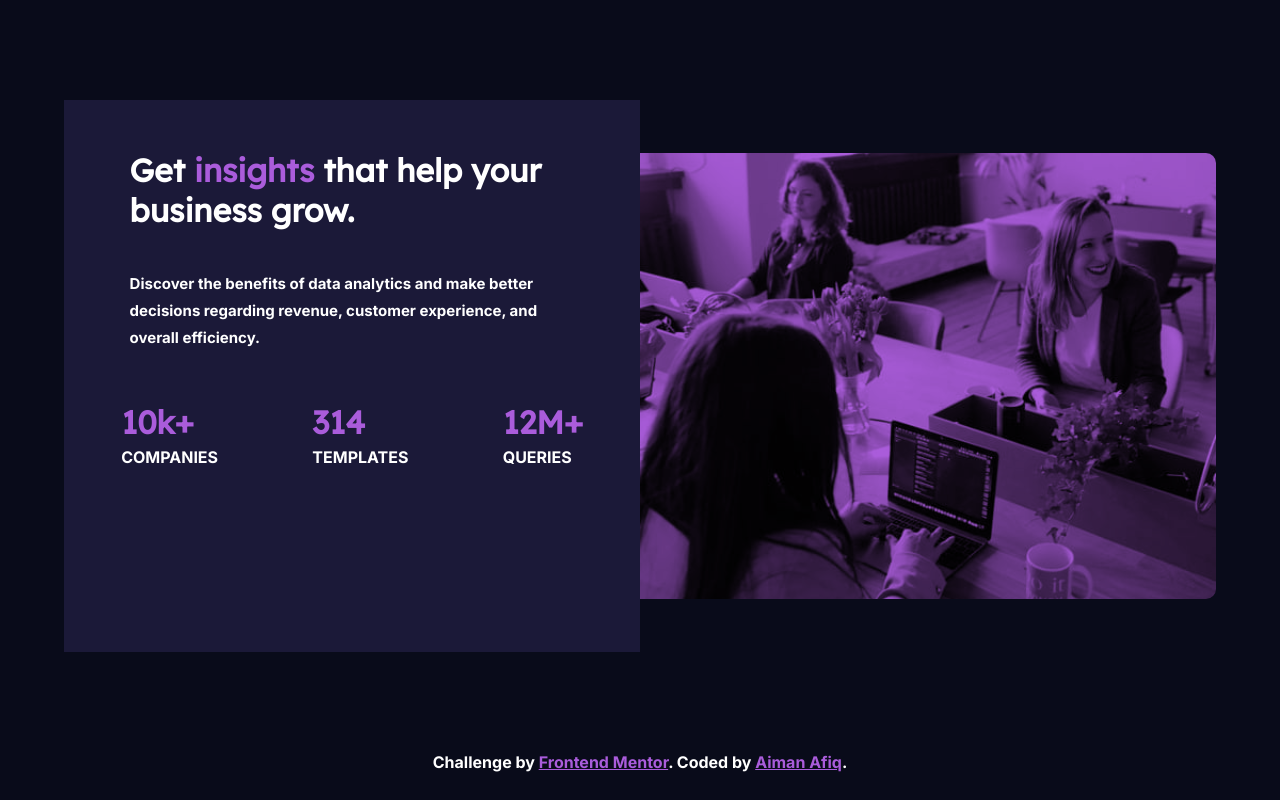
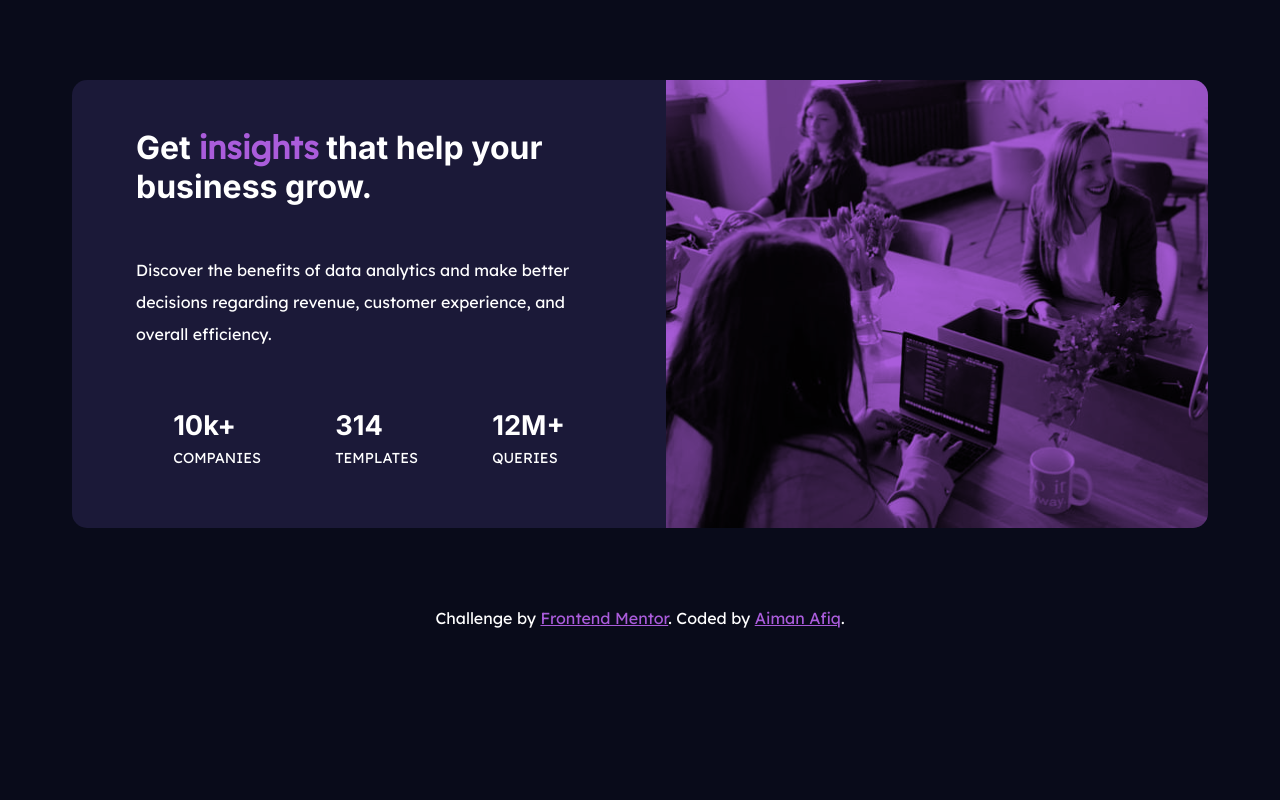
Before and after one commit to Uinajo/stats-preview-component, a plain HTML site: page index.html in a window 1280 px wide. Drawn offline with Linux system fonts and the light colour scheme.

Commit message:
Fixed design layout (rewrite css)

```diff
--- a/index.html
+++ b/index.html
@@ -12,6 +12,7 @@
   <link href="https://fonts.googleapis.com/css2?family=Inter:wght@700&display=swap" rel="stylesheet">
 </head>
 <body>
+  <hr class="break">
   <div class="container">
     <div class="picture"></div>
     <div class="content">
@@ -20,7 +21,7 @@
         experience, and overall efficiency.</p>
       <ul class="list">
         <li>
-          <span class="value lower">10k+</span>companies
+          <span class="value" style="text-transform: lowercase;">10k+</span>companies
         </li>
         <li>
           <span class="value">314</span>templates
@@ -31,6 +32,7 @@
       </ul>
     </div>
   </div>
+  <hr class="break">
   <div class="attribution">
     Challenge by <a href="https://www.frontendmentor.io?ref=challenge" target="_blank">Frontend Mentor</a>.
     Coded by <a href="#">Aiman Afiq</a>.
--- a/style.css
+++ b/style.css
@@ -7,131 +7,133 @@
   --slightly-transparent-white: hsla(0, 0%, 100%, 0.6);
 }
 
-
-*{
-  margin: 0px;
-  padding: 0px;
-  box-sizing: border-box;
+h1{
+  font-family: 'Inter', sans-serif;
+  font-weight: 700;
+  font-size: 2rem;
 }
 
-img {
-  max-width: 100%;
+* {
+  font-family: 'Lexend Deca', sans-serif;
+  font-weight: 400;
+  color:var(--white);
 }
 
-span{
-  color: var(--soft-violet);
+p {
+  line-height: 1.6rem;
 }
 
-body {
+body{
+  background-color: var(--very-dark-blue);
+}
+
+.container {
+  margin: auto;
+  padding: 0;
+  width: 328px;
+  height: 781px;
+  display: flex;
+  flex-direction: column;
+  align-items: center;
+  background-color: var(--dark-desaturated-blue);
+  border-radius: 15px;
+  text-align: center;
+}
+
+.container .content {
+  padding: 20px;
+}
+
+.container .picture {
+  border-radius: 15px 15px 0 0;
+  background: url(./images/image-header-mobile.jpg);
+  background-size: cover;
+  background-color: var(--soft-violet);
+  background-blend-mode: multiply;
+  width: 328px;
+  height: 241px;
+}
+
+
+.container .content .list {
+  padding: 0;
+  margin: 40px auto 0 auto;
+  text-transform: uppercase;
+}
+.container .content .list li{
+  font-size: 0.9rem;
+  list-style-type: none;
+  margin: 20px auto;
+  line-height: 2rem;
+}
+
+.container .content .list .value{
+  display: block;
   font-family: 'Inter', sans-serif;
-  background-color: var(--very-dark-blue);
+  font-weight: 700;
+  font-size: 1.7rem;
   color: var(--white);
 }
 
-p {
-  font-size: 15px;
-  font-weight: 400;
-  width: 80%;
-  margin-left: auto;
-  margin-right: auto;
-  line-height: 1.5rem;
+.container .content span{
+  color: var(--soft-violet);
+  font-weight: 700;
 }
 
-h1 {
-  font-family: 'Lexend Deca', sans-serif;
-  font-weight: 700;
-  margin: 40px auto 20px;
-  width: 80%;
+.break {
+  border: none;
+  height: 4rem;
 }
 
-.container{
-  background-color: var(--dark-desaturated-blue);
-  margin: 50px 20px;
-  padding: 0 0 5px;
-  border-radius: 10px;
+.attribution {
   text-align: center;
-}
-
-
-.container .picture{
-  background: url(./images/image-header-mobile.jpg);
-  background-size: cover;
-  background-position: center;
-  background-repeat: no-repeat;
-  background-color: var(--soft-violet);
-  background-blend-mode: multiply;
-  height: 446px;
-  border-radius: 10px 10px 0 0;
-}
-.container .list li {
-  list-style-type: none;
-  margin: 10px auto 10px auto;
-  text-transform: uppercase;
-}
-
-.container .content li span {
-  font-family: 'Lexend Deca', sans-serif;
-  font-weight: 700;
-  display: block;
-  margin-bottom: 5px;
-}
-
-.container .list .value {
-  font-size: 2rem;
-}
-
-.container .lower{
-  text-transform: lowercase;
-}
-
-.attribution{
-  text-align: center;
-  padding-bottom: 20px;
+  margin: auto;
 }
 
 .attribution a {
   color: var(--soft-violet);
 }
 
-@media (min-width: 768px){
-  .container{
-    text-align: left;
+@media (min-width: 765px){
+  .container {
+    margin: auto 4rem;
+    padding: 0;
+    height: 448px;
+    width: auto;
     display: flex;
-    padding: 0;
-    align-items: center;
-    height: 69vh;
-    width: 90%;
-    margin: 100px auto 100px auto;
-    justify-content: center;
-    background-color: transparent;
+    flex-direction: row-reverse;
+    background-color: var(--dark-desaturated-blue);
+    border-radius: 15px;
   }
-  .container .picture{
-    width: 50%;
-    order: 2;
+
+  .container .picture {
+    border-radius: 0 15px 15px 0;
     background: url(./images/image-header-desktop.jpg);
+    background-repeat: no-repeat;
+    background-size: cover;
     background-color: var(--soft-violet);
     background-blend-mode: multiply;
-    background-repeat: no-repeat;
-    background-size: cover;
-    border-radius: 0 10px 10px 0;
+    width: 542px;
+    height: 448px;
   }
 
-  .container .content{
-    width: 50%;
-    height: 69vh;
-    background-color: var(--dark-desaturated-blue);
-    background-size: 100% 100%;
-    flex-direction: column;
-    justify-content: space-between;
-    padding: 10px;
-    order: 1;
+  .container .content {
+    justify-content: start;
+    flex: 1;
+    text-align: left;
+    height: auto;
+    padding: 2rem 4rem 20px 4rem;
   }
-  .container .list{
-    display: flex;
-    margin: 0;
+  .container .content .list {
+    display:flex;
   }
-  p {
-    line-height: 1.7rem;
-    padding: 20px 0 40px 0;
+
+  h1{
+    margin-top: 0;
+    margin-bottom: 3rem;
+  }
+
+  p{
+    line-height: 2rem;
   }
 }
```
Also changed, not shown: 1 other file.
